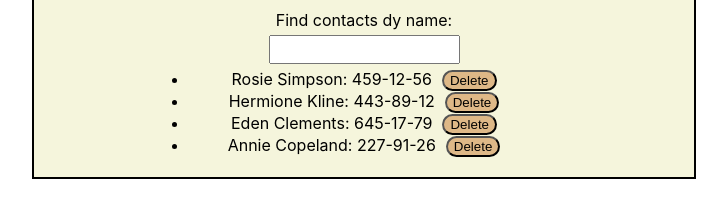
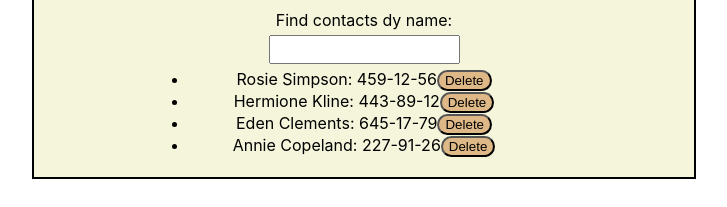
Before and after one commit to beligrous/goit-react-hw-02-phonebook, a React (Create React App) app: page / in a window 1280 px wide. Shown: the part 370-577 px from the top of the page, without its empty margins (276-1003 px from the left). Built offline with nearby package versions, Linux system fonts and the light colour scheme.

Commit message:
fix add contacts

```diff
--- a/src/components/App.jsx
+++ b/src/components/App.jsx
@@ -1,4 +1,4 @@
-import { Component } from 'react';
+import React, { Component } from 'react';
 import { nanoid } from 'nanoid';
 import { Container } from './App.styled';
 import ContactForm from './ContactForm/ContactForm';
@@ -16,13 +16,14 @@ export class App extends Component {
   };
 
   formSubmit = ({ name, number }) => {
-    this.setState(prevState => {
-      prevState.contacts.push({
-        name,
-        id: nanoid(),
-        number,
-      });
-    });
+    const newContact = {
+      name,
+      id: nanoid(),
+      number,
+    };
+    this.setState(prevState => ({
+      contacts: [...prevState.contacts, newContact],
+    }));
   };
 
   onClickDelete = id => {
--- a/src/components/ContactForm/ContactForm.jsx
+++ b/src/components/ContactForm/ContactForm.jsx
@@ -1,4 +1,4 @@
-import { Component } from 'react';
+import React, { Component } from 'react';
 import { Form, Button, Input } from './contact-form.styled';
 
 class ContactForm extends Component {
--- a/src/components/ContactList/contact-list.styled.jsx
+++ b/src/components/ContactList/contact-list.styled.jsx
@@ -8,7 +8,7 @@ export const List = styled.ul`
 
 export const Delete = styled.button`
   display: inline-block;
-  margin-left: 10px;
+  margin-right: auto;
   background-color: burlywood;
   border-radius: 15px;
 `;
--- a/src/components/Filter/Filter.jsx
+++ b/src/components/Filter/Filter.jsx
@@ -1,4 +1,4 @@
-import { Component } from 'react';
+import React, { Component } from 'react';
 import { Input } from '../ContactForm/contact-form.styled';
 
 class Filter extends Component {
```
